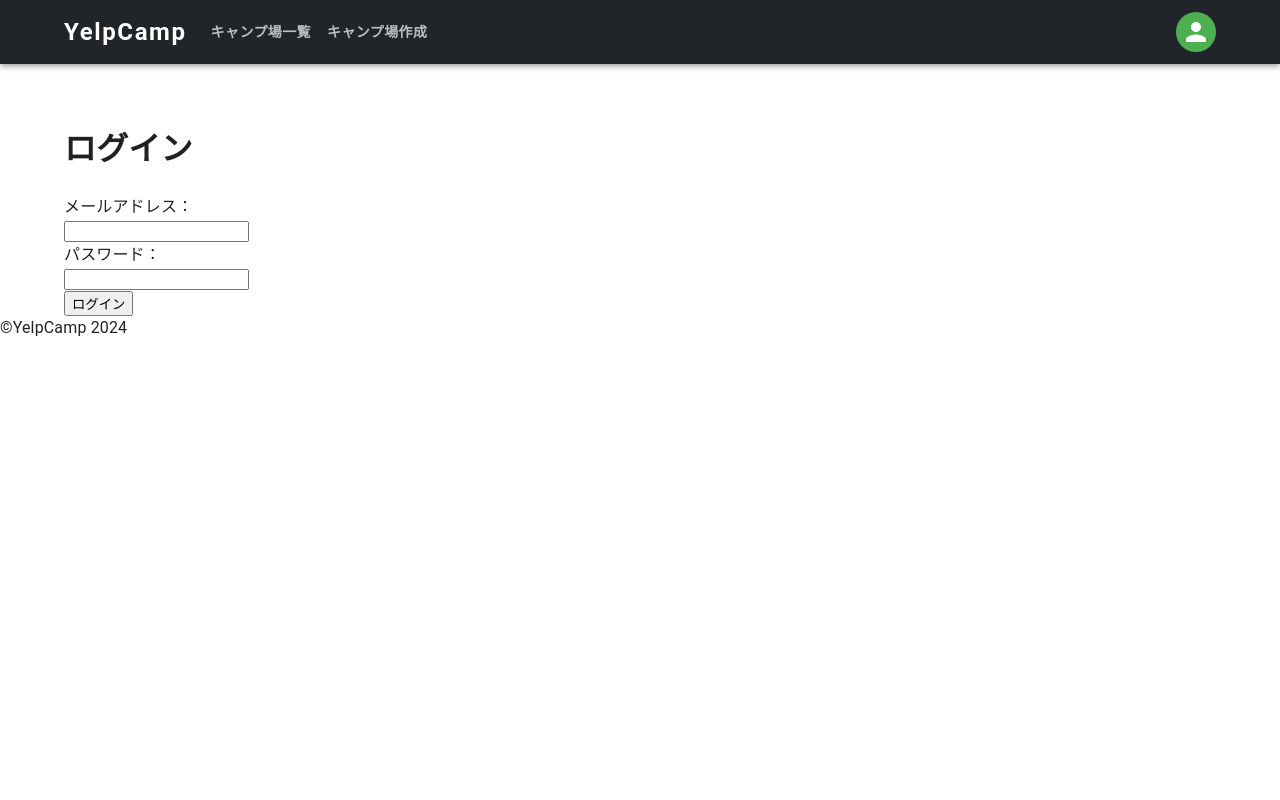
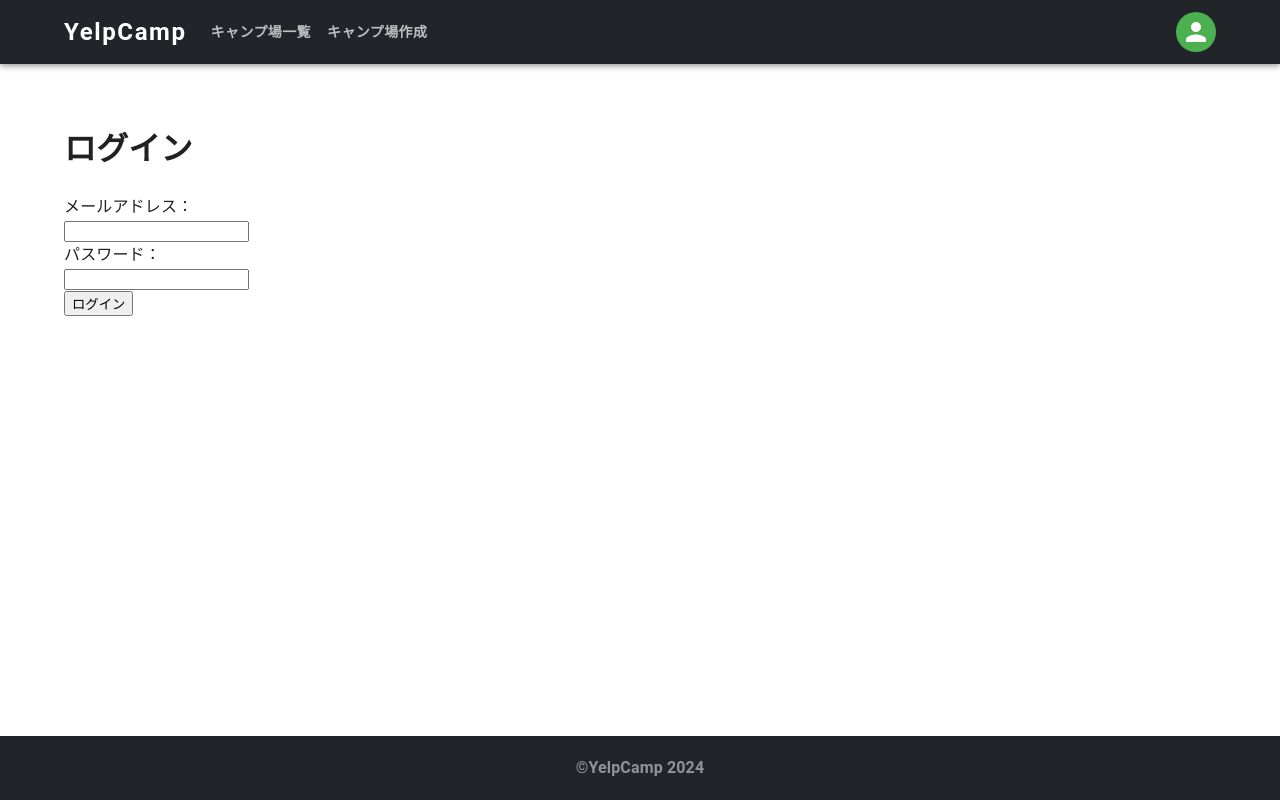
Before and after one commit to yukimnb/yelpcamp-react, a React (Vite) app: page /campgrounds/login in a window 1280 px wide. Built offline with nearby package versions, Linux system fonts and the light colour scheme.

Commit message:
FooterをMUI仕様に修正

```diff
--- a/src/components/Footer.jsx
+++ b/src/components/Footer.jsx
@@ -1,9 +1,18 @@
+import { Box, Container, Typography } from "@mui/material";
+
 export const Footer = () => {
   return (
-    <footer className="footer bg-dark text-white py-3 mt-auto">
-      <div className="container-fluid text-center">
-        <span className="text-white-50">&copy;YelpCamp 2024</span>
-      </div>
-    </footer>
+    <Box component="footer" sx={{ backgroundColor: "#212529", py: 2.5, mt: "auto" }}>
+      <Container>
+        <Typography
+          sx={{
+            textAlign: "center",
+            color: "rgba(255, 255, 255, 0.5)",
+            fontWeight: (theme) => theme.typography.fontWeightBold,
+          }}>
+          &copy;YelpCamp 2024
+        </Typography>
+      </Container>
+    </Box>
   );
 };
```
